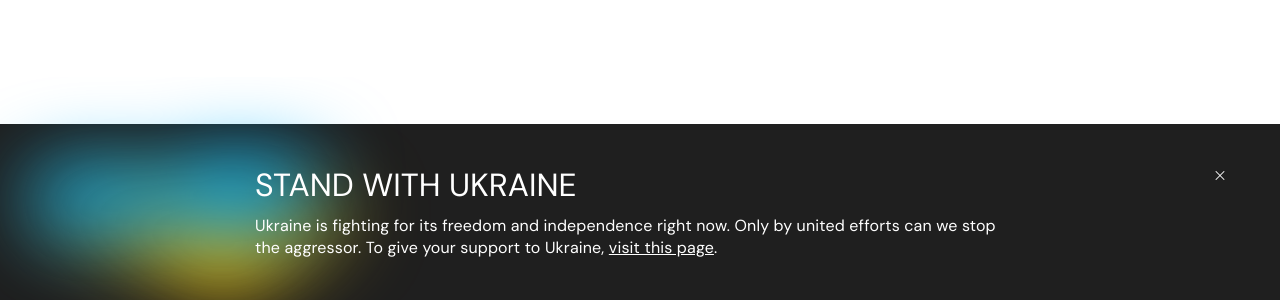
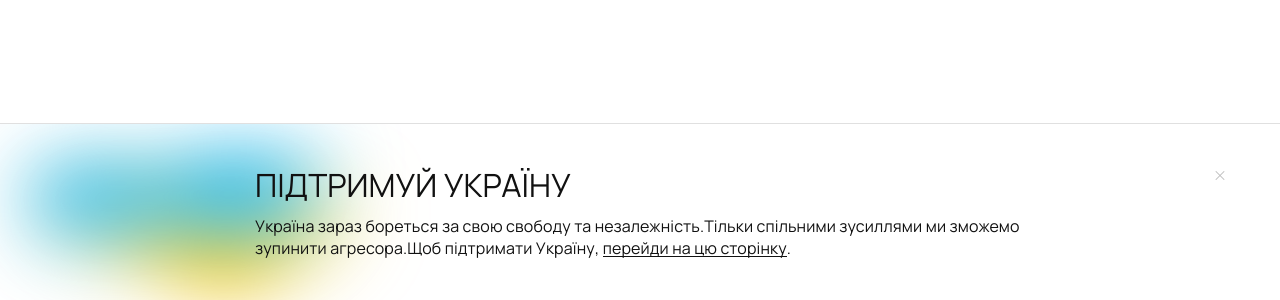
Before and after one commit to zgraya-digital/stand-with-ukraine, a website built with webpack: page src/index.html in a window 1280 px wide. Shown: the part 500-800 px from the top of the page. Built offline with nearby package versions, Linux system fonts and the light colour scheme.

Commit message:
add light theme

```diff
--- a/src/index.html
+++ b/src/index.html
@@ -19,7 +19,7 @@
         js = d.createElement(s), fjs = d.getElementsByTagName(s)[0];
         js.id = o; js.src = f; js.async = 1; fjs.parentNode.insertBefore(js, fjs);
       }(window, document, 'script', '_swu', './main.js'));
-      _swu('en','zg-light');
+      _swu('ua','zg-light');
     </script>
 </body>
 
--- a/src/scss/style.scss
+++ b/src/scss/style.scss
@@ -1,9 +1,10 @@
 $white: #fff;
 $primary-color: blue;
-@import url('https://fonts.googleapis.com/css2?family=DM+Sans&display=swap');
+@import url('https://fonts.googleapis.com/css2?family=Manrope&display=swap');
 .zg-stand-ukraine {
-  font: 400 14px/1.4 'DM Sans', sans-serif;
+  font: 400 14px/1.4 'Manrope', sans-serif;
   position: fixed;
+  overflow: hidden;
   left: 0;
   right: 0;
   z-index: 9999;
@@ -33,13 +34,29 @@
 	 margin: 0 !important;
   }
   a {
-    text-decoration: underline;
-    color: inherit;
+    text-decoration: none !important;
+    color: inherit !important;
+	 position: relative;
+	 display: inline-block;
+	 &:after{
+		 content:'';
+		 position: absolute;
+		 left: 0;
+		 right: 0;
+		 bottom: 0.16em;
+		 height: 1px;
+		 background: currentColor;
+		 transition: transform 0.2s ease-in-out;
+		 transform-origin: 100% 0;
+	 }
     &:hover {
-      text-decoration: none;
+      &:after{
+			transform: scaleX(0);
+		}
     }
   }
   &__title {
+	  color: inheri !important;
     margin: 0 0 8px !important;
 	 padding: 0 !important;
 	 border: none !important;
@@ -90,3 +107,19 @@
     }
   }
 }
+
+.zg-light{
+	&.zg-stand-ukraine {
+		background: rgba(255, 255, 255, 0.95);
+		color: #111111;
+		border-color: #E0E0E0;
+	 }
+	 .zg-stand-ukraine__close{
+		color: #BDBDBD;
+		@media (hover) {
+		  &:hover {
+			 color: #111111;
+		  }
+		}
+	 }
+}
```
